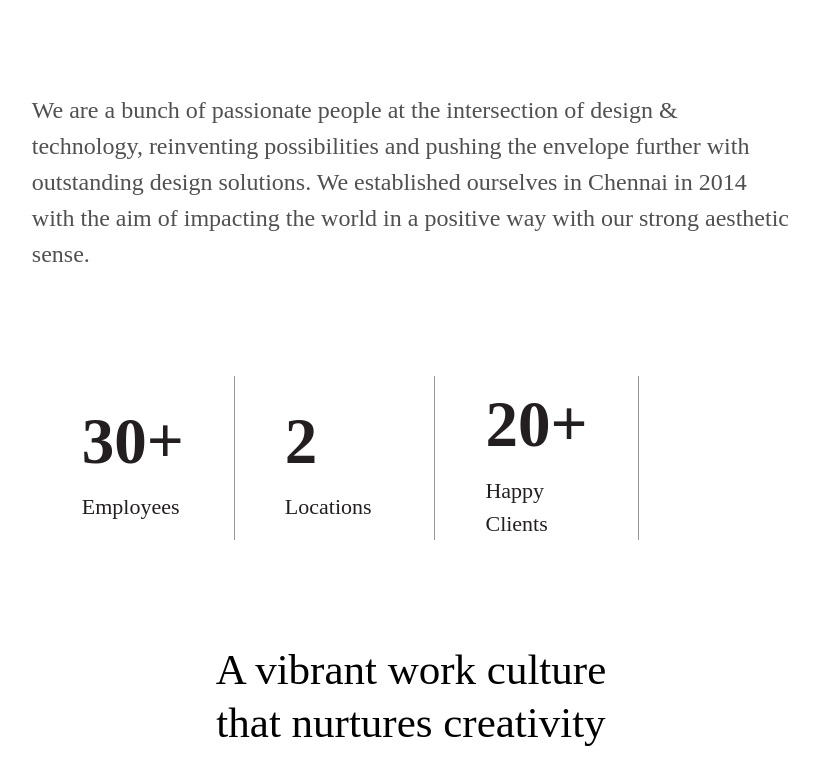
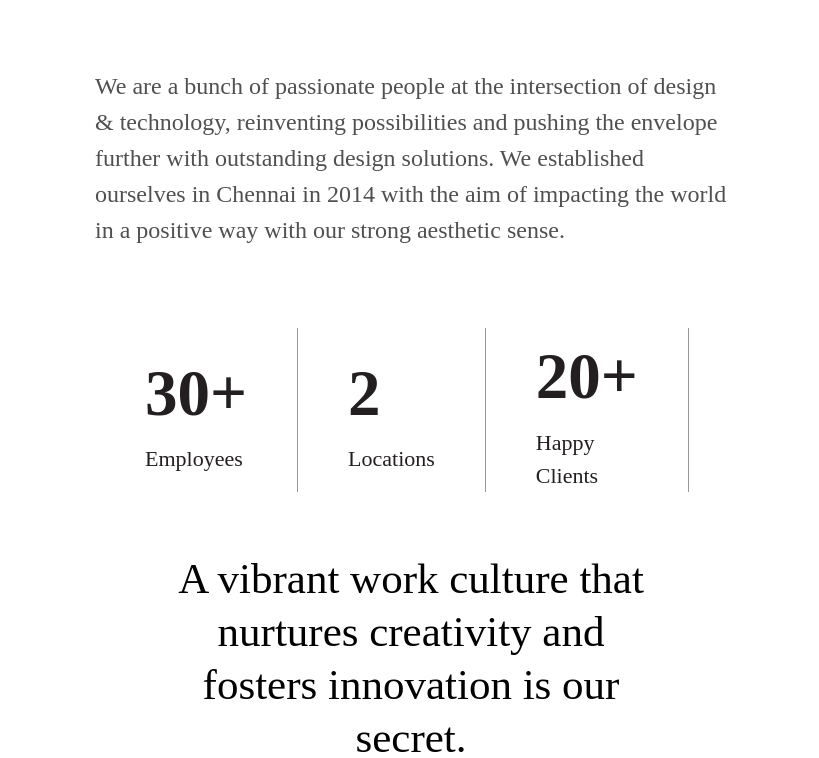
Before and after one commit to Adarsh220397/sd-tech, a Next.js app: page /whoWeAre/content in a window 1280 px wide. Shown: the top 758 px of the page, without its empty margins (244-1063 px from the left). Built offline with nearby package versions, Linux system fonts and the light colour scheme.

Commit message:
whoWeAreContentPara width changed to 50%

```diff
--- a/src/app/page.module.css
+++ b/src/app/page.module.css
@@ -319,8 +319,8 @@ bottom: -3px;
 
 }
 .whoWeAreContentPara {
-  width: 60%;
-  margin: 0 auto;
+  width: 50%;
+  margin: auto;
 }
 
 .whoWeAreStatatics {
@@ -365,7 +365,7 @@ scrollbar-color: #ffd800;
 }
 
 .whoWeAreGalleryContent {
-  width: 60%;
+  width: 80%;
   margin: 0 auto;
 }
 .whoWeAreGalleryContent h3 {
@@ -375,6 +375,7 @@ scrollbar-color: #ffd800;
   line-height: 53px;
   text-align: center;
   display: block;
+  margin: 0;
 font-weight: lighter;
 
 }
@@ -400,6 +401,7 @@ align-content: center;
   font-weight: 400;
   line-height: 1.5;
   text-align: left;
+  margin: 0;
 }
 .whoWeAreContentContainer {
   width: 100%;
```
